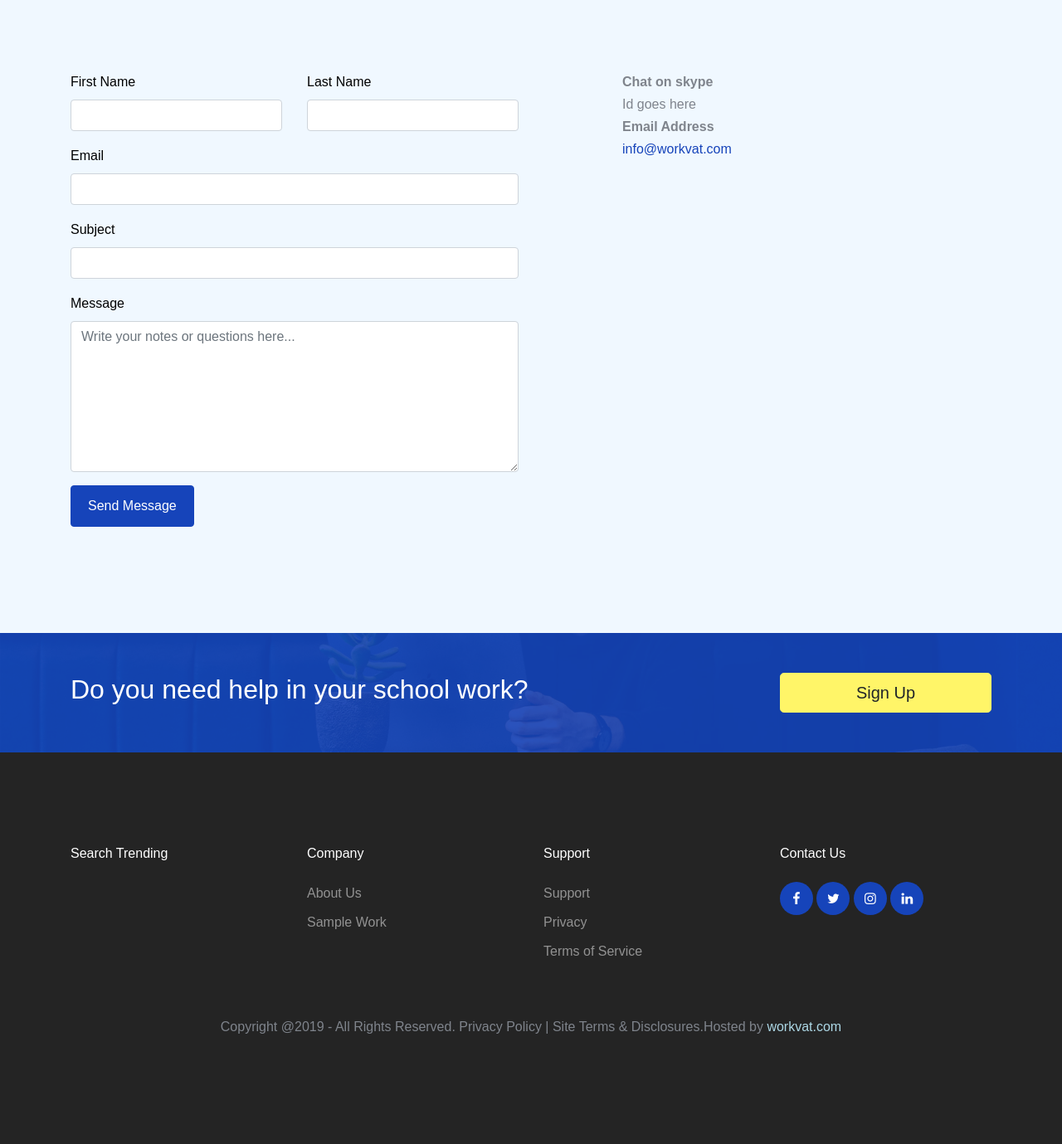
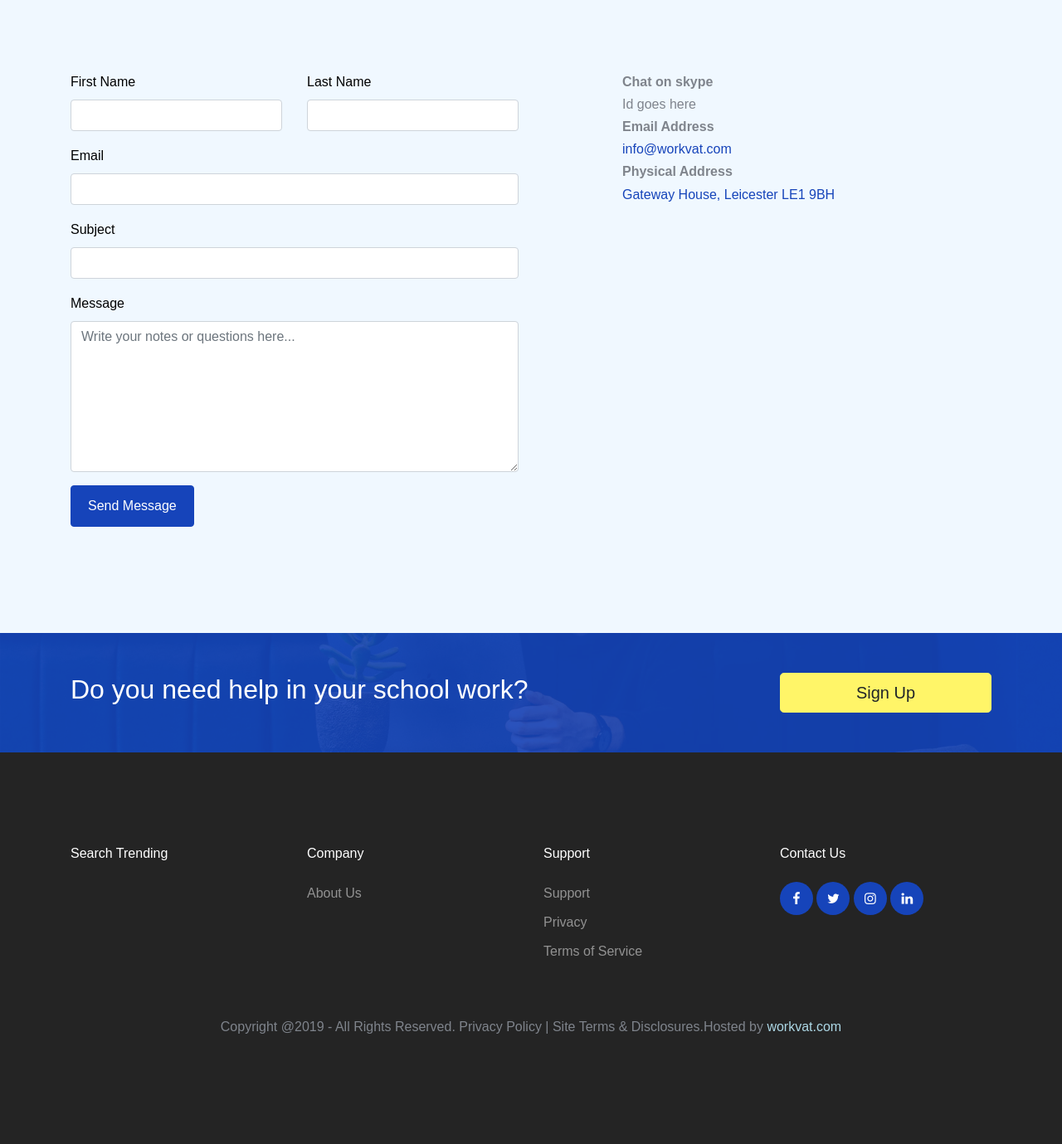
Before and after one commit to EarthmanAman/workvat, a Django app: page /accounts/contact/ in a window 1280 px wide. Shown: the part 421-1800 px from the top of the page at 83% size. Run offline with Django 3.2, Linux system fonts and the light colour scheme; data comes from the database, SQL or seed files in the repository; some libraries are stand-ins or nearby versions; some web fonts are replaced.

Commit message:
sample work, address

```diff
--- a/accounts/templates/contact.html
+++ b/accounts/templates/contact.html
@@ -73,6 +73,8 @@
               <p class="mb-0">Id goes here</p>
               <p class="mb-0 font-weight-bold">Email Address</p>
               <p class="mb-0"><a href="#">info@workvat.com</a></p>
+              <p class="mb-0 font-weight-bold">Physical Address</p>
+              <p class="mb-0"><a href="#">Gateway House, Leicester LE1 9BH</a></p>
 
             </div>
           </div>
--- a/assignment/templates/base.html
+++ b/assignment/templates/base.html
@@ -180,7 +180,7 @@
             <h3>Company</h3>
             <ul class="list-unstyled">
               <li><a href="{% url 'accounts:about'%}">About Us</a></li>
-              <li><a href="{% url 'assignment:index'%}#sample_work">Sample Work</a></li>
+              <!-- <li><a href="{% url 'assignment:index'%}#sample_work">Sample Work</a></li> -->
               <!-- <li><a href="#">Blog</a></li>
               <li><a href="#">Resources</a></li> -->
             </ul>
--- a/assignment/templates/index.html
+++ b/assignment/templates/index.html
@@ -81,7 +81,7 @@
     </section>
 
 
-
+<!--
      <section class="site-section">
       <div class="container">
 
@@ -118,7 +118,7 @@
 
       </div>
     </section>
-
+ -->
 
 
 
```
